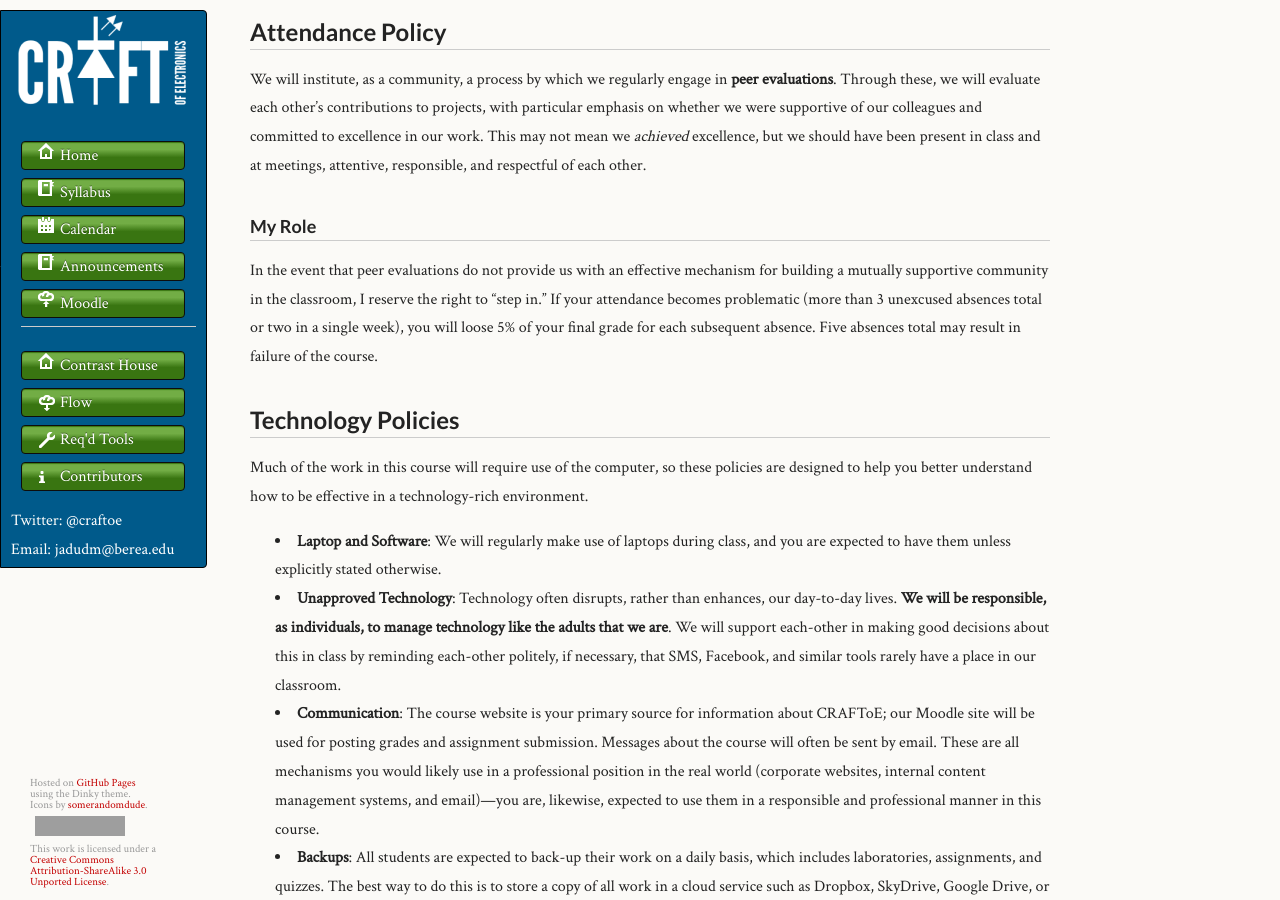
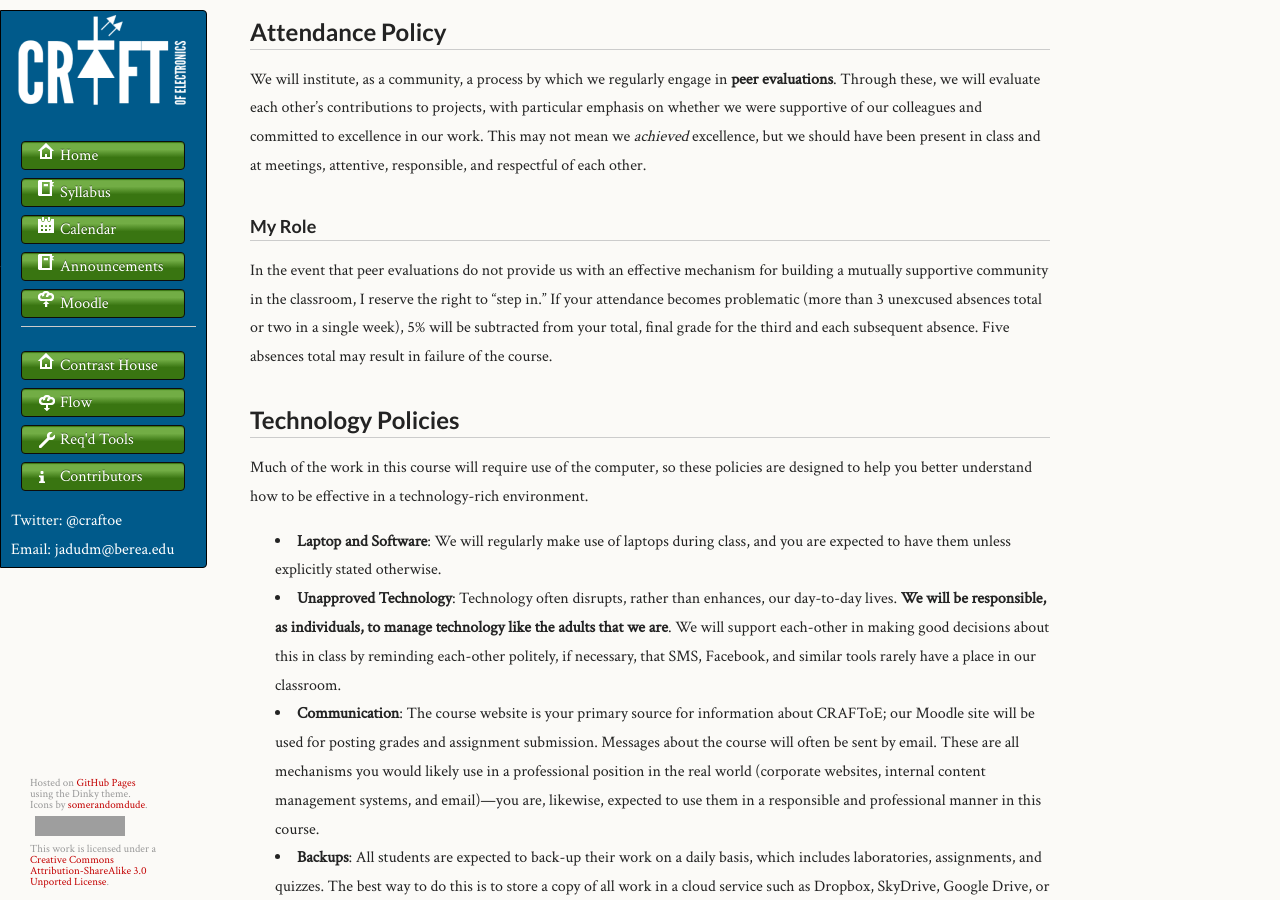
Before and after one commit to craftofelectronics/craftofelectronics.github.com, a Jekyll site: the page built from syllabus.md, in a window 1280 px wide and 900 px high, scrolled down 2971 px. Built offline with Jekyll 4.4.1, drawn with Linux system fonts in a browser that asks for light colours; grey boxes are pictures that could not be loaded.

Commit message:
Attendance policy tweak, again.

```diff
--- a/syllabus.md
+++ b/syllabus.md
@@ -124,7 +124,7 @@ We will institute, as a community, a process by which we regularly engage in **p
 
 ### My Role
 
-In the event that peer evaluations do not provide us with an effective mechanism for building a mutually supportive community in the classroom, I reserve the right to "step in." If your attendance becomes problematic (more than 3 unexcused absences total or two in a single week), you will loose 5% of your final grade for each subsequent absence. Five absences total may result in failure of the course.
+In the event that peer evaluations do not provide us with an effective mechanism for building a mutually supportive community in the classroom, I reserve the right to "step in." If your attendance becomes problematic (more than 3 unexcused absences total or two in a single week), 5% will be subtracted from your total, final grade for the third and each subsequent absence. Five absences total may result in failure of the course.
 
 ## Technology Policies
 
```
